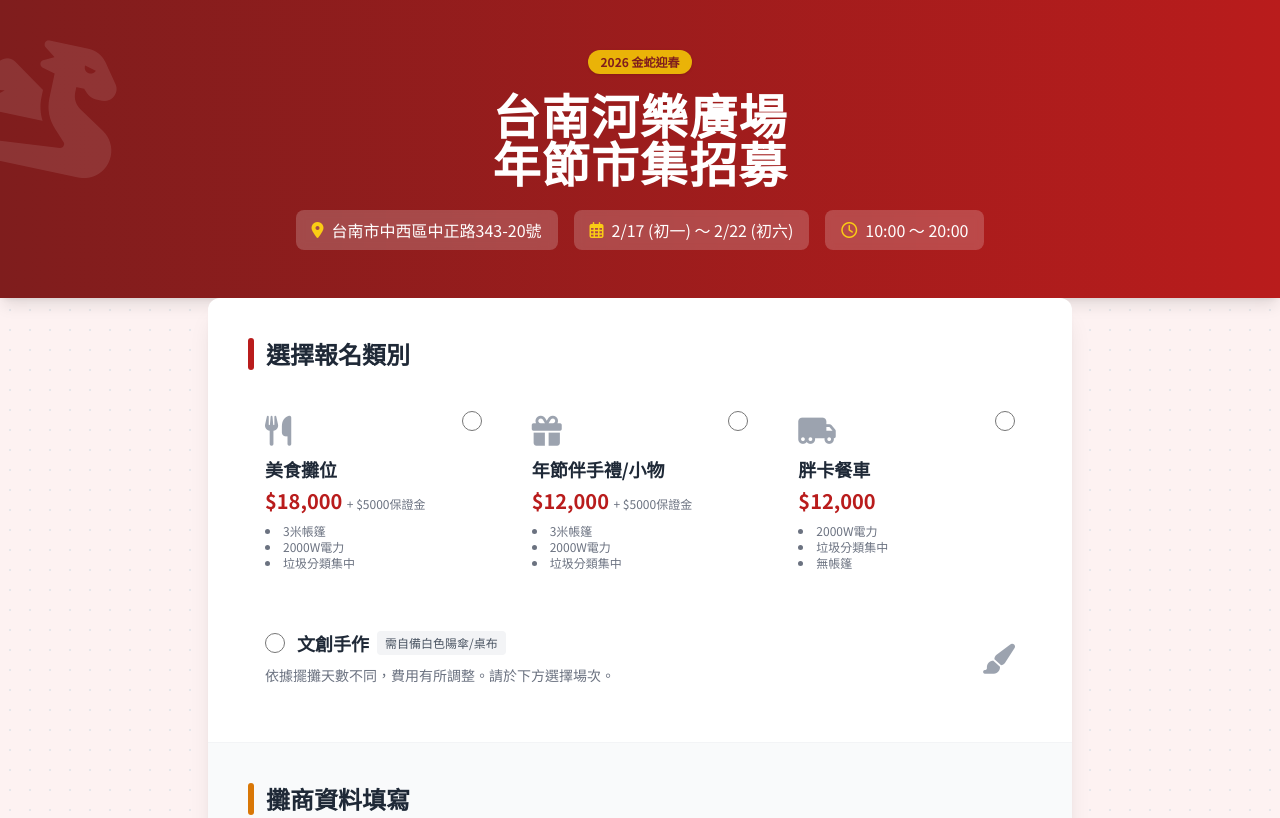
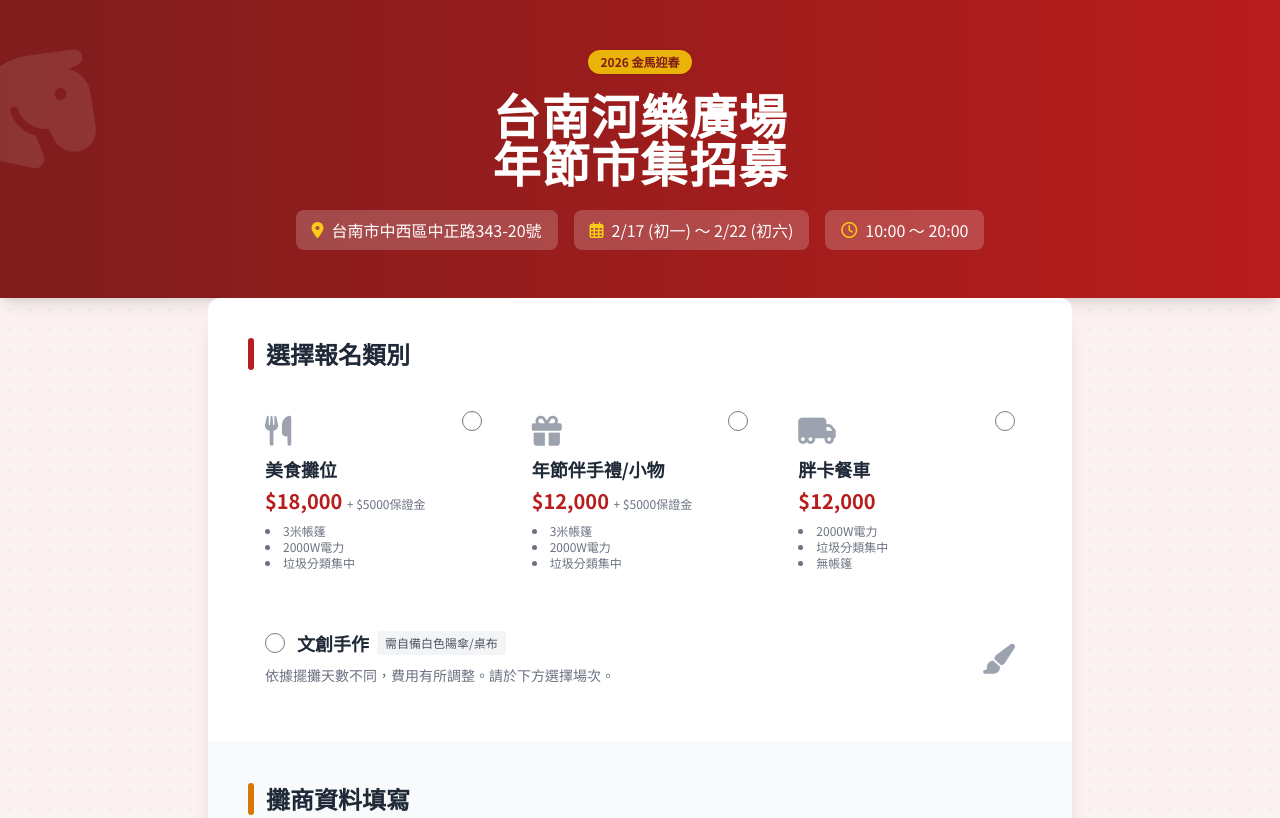
Before and after one commit to gervenbuy/spring2026, a plain HTML site: page index.html in a window 1280 px wide. Shown: the top 818 px of the page. Drawn offline with nearby package versions, Linux system fonts and the light colour scheme.

Commit message:
Add files via upload

```diff
--- a/index.html
+++ b/index.html
@@ -74,12 +74,14 @@
     <!-- 頂部 Hero 區塊 -->
     <header class="bg-gradient-to-r from-cny-dark to-cny-red text-white py-12 px-4 shadow-lg relative overflow-hidden">
         <div class="absolute top-0 left-0 w-full h-full opacity-10">
-            <i class="fas fa-dragon text-9xl absolute -left-10 top-10 transform rotate-12"></i>
+            <!-- 修改為馬年元素 -->
+            <i class="fas fa-horse-head text-9xl absolute -left-10 top-10 transform rotate-12"></i>
             <i class="fas fa-lantern text-8xl absolute right-10 bottom-0 transform -rotate-12"></i>
         </div>
         <div class="max-w-3xl mx-auto text-center relative z-10">
             <div class="inline-block bg-yellow-500 text-red-900 text-xs font-bold px-3 py-1 rounded-full mb-4 shadow">
-                2026 金蛇迎春
+                <!-- 修改標語 -->
+                2026 金馬迎春
             </div>
             <h1 class="text-3xl md:text-5xl font-bold mb-4 tracking-wide">台南河樂廣場<br>年節市集招募</h1>
 
```
